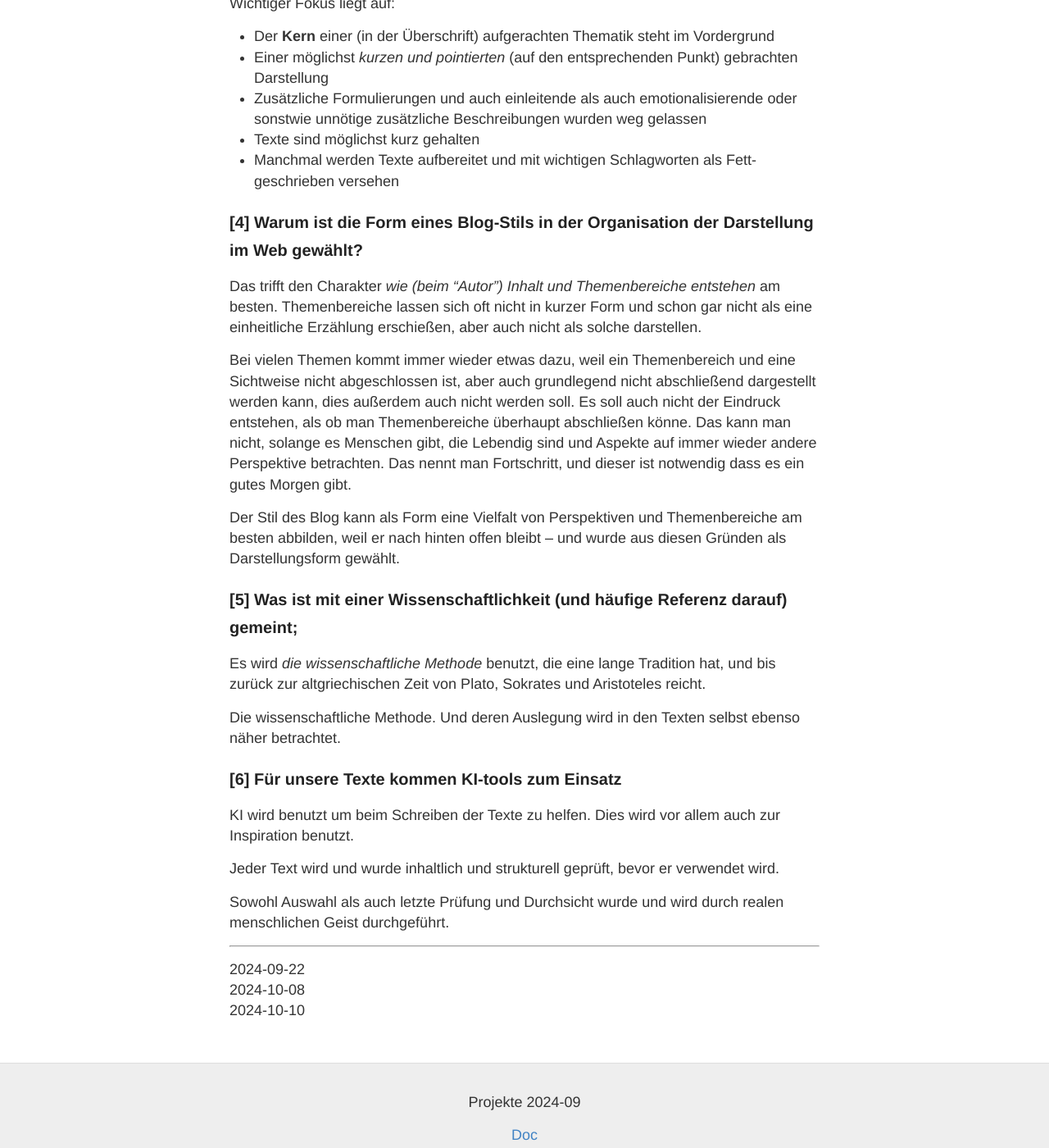
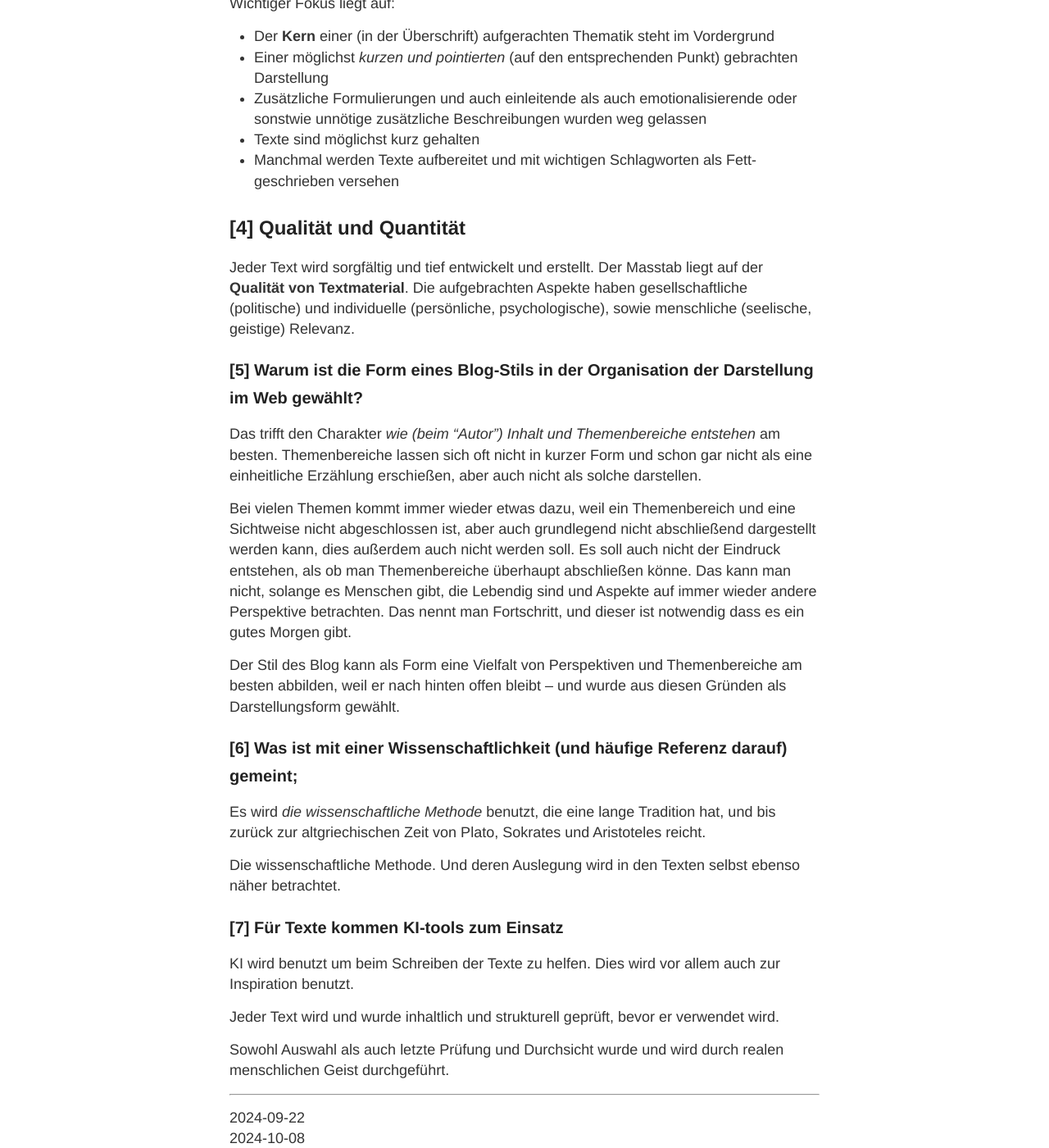
Before and after one commit to S2030c/projekte, a Jekyll site: the page built from antworten-inhaltlich.md, in a window 1280 px wide and 1400 px high, scrolled down 957 px. Shown: the whole window at 82% size. Built offline with Jekyll 4.4.1, drawn with Linux system fonts in a browser that asks for light colours; nearby versions of some CDN libraries; our own code applies the rules of GitHub Pages for plain Markdown files.

Commit message:
Update antworten-inhaltlich.md

```diff
--- a/antworten-inhaltlich.md
+++ b/antworten-inhaltlich.md
@@ -30,8 +30,12 @@ Wichtiger Fokus liegt auf:
 - Manchmal werden Texte aufbereitet und mit wichtigen Schlagworten als Fett-geschrieben versehen
 
 
+## [4] Qualität und Quantität
 
-### [4] Warum ist die Form eines Blog-Stils in der Organisation der Darstellung im Web gewählt?
+Jeder Text wird sorgfältig und tief entwickelt und erstellt. Der Masstab liegt auf der **Qualität von Textmaterial**. Die aufgebrachten Aspekte haben gesellschaftliche (politische) und individuelle (persönliche, psychologische), sowie menschliche (seelische, geistige) Relevanz.
+
+
+### [5] Warum ist die Form eines Blog-Stils in der Organisation der Darstellung im Web gewählt?
 
 Das trifft den Charakter *wie (beim “Autor”) Inhalt und Themenbereiche entstehen* am besten. Themenbereiche lassen sich oft nicht in kurzer Form und schon gar nicht als eine einheitliche Erzählung erschießen, aber auch nicht als solche darstellen.
 
@@ -39,14 +43,14 @@ Bei vielen Themen kommt immer wieder etwas dazu, weil ein Themenbereich und eine
 
 Der Stil des Blog kann als Form eine Vielfalt von Perspektiven und Themenbereiche am besten abbilden, weil er nach hinten offen bleibt – und wurde aus diesen Gründen als Darstellungsform gewählt.
 
-### [5] Was ist mit einer Wissenschaftlichkeit (und häufige Referenz darauf) gemeint;
+### [6] Was ist mit einer Wissenschaftlichkeit (und häufige Referenz darauf) gemeint;
 
 Es wird *die wissenschaftliche Methode* benutzt, die eine lange Tradition hat, und bis zurück zur altgriechischen Zeit von Plato, Sokrates und Aristoteles reicht.
 
 Die wissenschaftliche Methode. Und deren Auslegung wird in den Texten selbst ebenso näher betrachtet.
 
 
-### [6] Für unsere Texte kommen KI-tools zum Einsatz
+### [7] Für Texte kommen KI-tools zum Einsatz
 
 KI wird benutzt um beim Schreiben der Texte zu helfen. Dies wird vor allem auch zur Inspiration benutzt.
 
```
Also changed, not shown: other parts of antworten-inhaltlich.md (+1 -0 lines).
